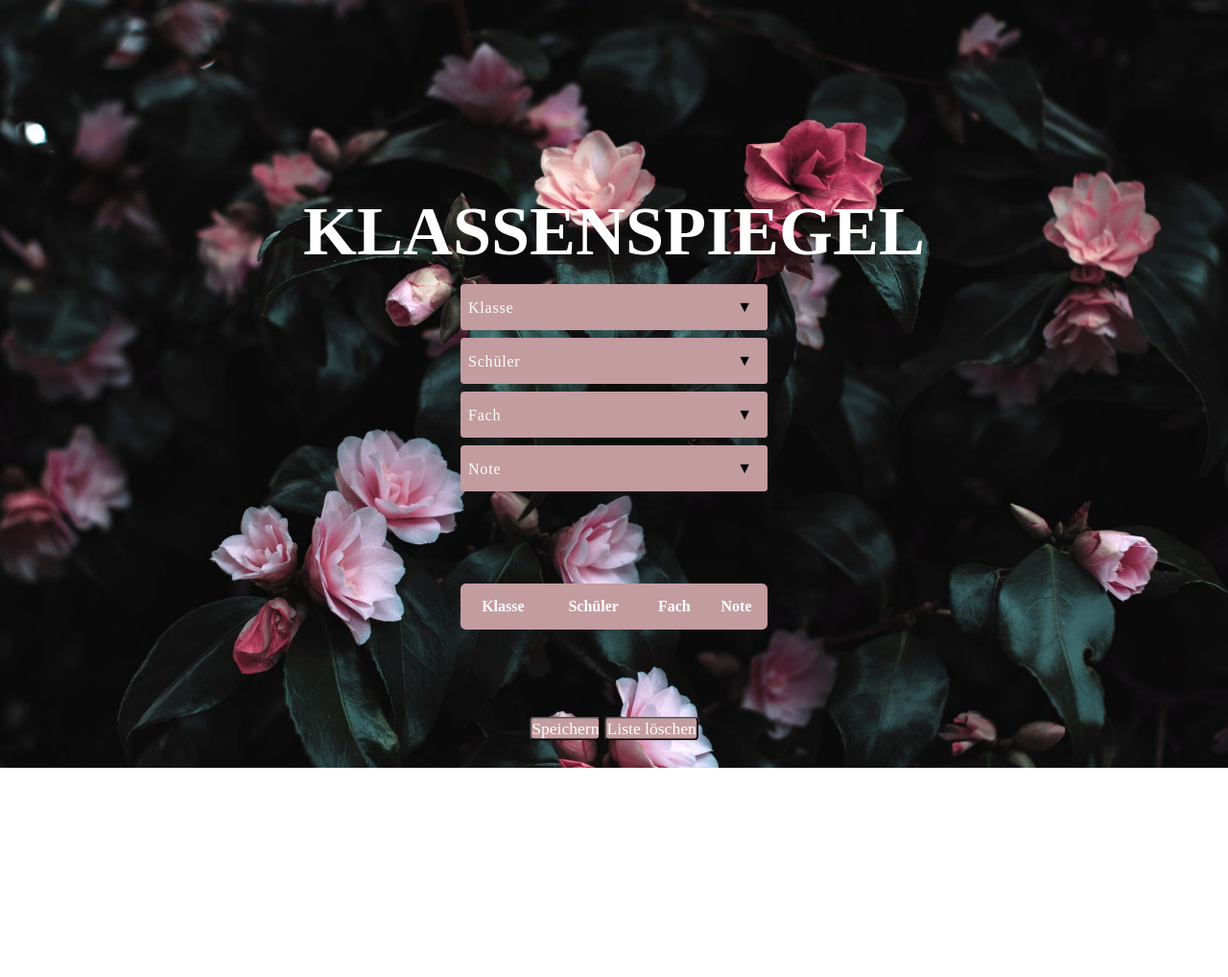
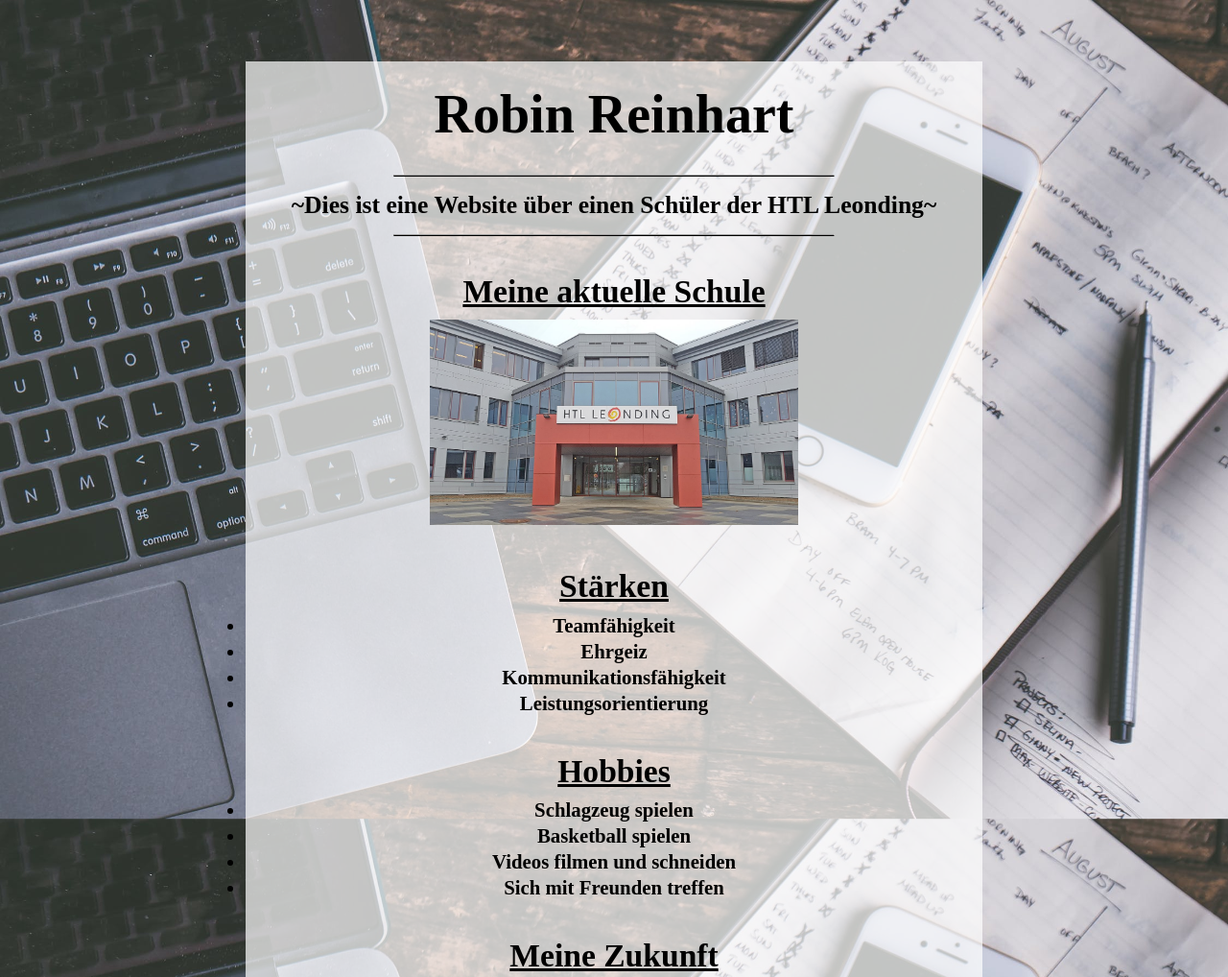
Before and after one commit to reini-java/reini-java.github.io, a plain HTML site: page index.html in a window 1280 px wide. Shown: the top 1018 px of the page at 96% size. Before the commit the page ends 800 px from the top, so only its background shows below. Drawn offline with Linux system fonts and the light colour scheme.

Commit message:
finished website

```diff
--- a/index.html
+++ b/index.html
@@ -1,80 +1,54 @@
 <!DOCTYPE html>
 <html>
     <head>
+
         <meta charset="utf-8">
-        <title>Github</title>
-        <script language="javascript" type="text/javascript" src="script.js"></script>
+        <title>Robin Reinhart</title>
         <link rel="stylesheet" type="text/css" href="style.css">
     </head>
     <body>
 
-        <h1>KLASSENSPIEGEL</h1>
+        <div id="content">
+        <h1>Robin Reinhart</h1>
+
+        <hr>
+
+        <h3>~Dies ist eine Website über einen Schüler der HTL Leonding~</h3>
+
+        <hr>
 
 
-        <form>
+        <h2>Meine aktuelle Schule</h2>
+            <a href="https://www.htl-leonding.at/"><img src="htlleonding.jpg" height="auto" width="50%" alt="Klick mich!"></a>
 
-    <div id="class">
-            <div class="select">
-            <select name="slt-1" id="myClass"  id="slt-1" onchange="names();">
-                  <option hidden>Klasse</option>
-                  <option value="1AHITM">1AHITM</option>
-                  <option value="1BHITM">1BHITM</option>
-                  <option value="2AHITM">2AHITM</option>
-                  <option value="2BHITM">2BHITM</option>
 
-            </select>
-            </div>
+            <h2>Stärken</h2>
+            <ul>
+                <li>Teamfähigkeit</li>
+                <li>Ehrgeiz</li>
+                <li>Kommunikationsfähigkeit</li>
+                <li>Leistungsorientierung</li>
+            </ul>
+
+        <h2>Hobbies</h2>
+        <ul>
+            <li>Schlagzeug spielen</li>
+            <li>Basketball spielen</li>
+            <li>Videos filmen und schneiden</li>
+            <li>Sich mit Freunden treffen</li>
+        </ul>
+
+
+
+
+        <h2>Meine Zukunft</h2>
+        <p>Ich möchte die Htl Leonding abschließen.<br>Nach dem anschließenden Bundesheeraufenthalt möchte ich gerne Lehramt studieren. </p>
+
     </div>
-            <div id="name">
-            <div class="select">
-            <select name="slt-1"  id="myName">
-                  <option hidden>Schüler</option>
-            </select>
-            </div>
-                </div>
+    <script>
 
-            <div id="fach">
-            <div class="select">
-            <select name="slt-1" id="mySubject">
-                  <option hidden>Fach</option>
-                  <option value="mathe">Mathematik</option>
-                  <option value="englisch">Englisch</option>
-                  <option value="deutsch">Deutsch</option>
-                  <option value="chemie">Chemie</option>
-                  <option value="medientechnik">Medientechnik</option>
-            </select>
-        </div>
-    </div>
-            <div id="note">
-            <div class="select">
-            <select name="slt-1" id="myMark">
-                  <option hidden>Note</option>
-                  <option value="sehrgut">1</option>
-                  <option value="gut">2</option>
-                  <option value="befriedigend">3</option>
-                  <option value="genuegnd">4</option>
-                  <option value="nichtgenügend">5</option>
+        alert("Diese Website verwendet eigene Cookies. Wenn Sie damit einverstanden sind, drücken Sie auf OK.");
 
-            </select>
-                </div>
-    </div>
-
-            <div id="buttons">
-            <input class="button" type="button" value="Speichern" onclick="print();" id="button_print">
-            <input class="button" type="button" value="Liste löschen" onclick="reload();" id="button_reload">
-                </div>
-
-        </form>
-
-        <table id="ausgabe">
-
-            <tr>
-              <th>Klasse</th>
-              <th>Schüler</th>
-              <th>Fach</th>
-              <th>Note</th>
-            </tr>
-
-        </table>
-        </body>
+    </script>
+    </body>
 </html>
--- a/script.js
+++ /dev/null
@@ -1,113 +0,0 @@
-var namen = new Array();
-		var tabelle = new Array();
-		var counter = 0;
-        var start;
-
-
-
-          function reload(){
-            window.location.reload();
-        }
-
-
-		function names(){
-
-          document.getElementById("myName").innerHTML = '<option hidden>' + "Schüler"+'</option>';
-
-			switch(document.getElementById("myClass").value){
-				case "1AHITM":
-
-					namen[0] = "Karl";
-					namen[1] = "Lena";
-					namen[2] = "Herbert";
-					namen[3] = "Lisa";
-					namen[4] = "Michael";
-
-				break;
-
-				case "2AHITM":
-
-					namen[0] = "Friedrich";
-					namen[1] = "Fred";
-					namen[2] = "Maximilian";
-					namen[3] = "Chantal";
-					namen[4] = "Lara";
-				break;
-
-				case "1BHITM":
-
-					namen[0] = "Emily";
-					namen[1] = "Jana";
-					namen[2] = "Petar";
-					namen[3] = "Marko";
-					namen[4] = "Tobias";
-				break;
-
-                    case "2BHITM":
-
-					namen[0] = "Heiko";
-					namen[1] = "Alexandra";
-					namen[2] = "Moritz";
-					namen[3] = "Christian";
-					namen[4] = "Robin";
-				break;
-
-
-			}
-
-
-			for(var i = 0; i < 5; i++){
-				document.getElementById("myName").innerHTML += '<option>' + namen[i] + '</option>';
-			}
-		}
-
-
-  function print(){
-          var boolean = false;
-
-
-      		var klasse = document.getElementById("myClass").value;
-			var name = document.getElementById("myName").value;
-			var fach = document.getElementById("mySubject").value;
-			var note = document.getElementById("myMark").value;
-
-			if (klasse != "Klasse" && name != "Schüler" && fach != "Fach" && note != "Note"){
-
-                for(var i = 0; i < counter; i++){
-                   if(tabelle[i][0]  == klasse && tabelle[i][1] == name && tabelle[i][2] == fach && tabelle[i][3] == note) {
-                       alert("Der selbe Schueler mit der gleichen Note wurde berits eingetragen");
-                       boolean = true;
-
-                   }else if(tabelle[i][0]== klasse && tabelle[i][1] == name && tabelle[i][2] == fach ) {
-                         tabelle[i][3] = note;
-
-                      boolean = true;
-
-                   }
-                }
-
-
-                if(boolean != true){
-
-
-					tabelle[counter] = new Array();
-					tabelle[counter][0] = klasse;
-					tabelle[counter][1] = name;
-					tabelle[counter][2] = fach;
-					tabelle[counter][3] = note;
-
-					counter++;
-
-				}
-                document.getElementById("ausgabe").innerHTML = '<tr><th>' + "Klasse" + '</th><th>'+ "Name" + '</th><th>'+ "Fach" + '</th><th>'+ "note" + '</th><tr>';
-				for (var j = 0; j < counter; j++){
-						document.getElementById("ausgabe").innerHTML += '<tr><td>' + tabelle[j][0] + '</td><td>' + tabelle[j][1] + '</td><td>' + tabelle[j][2] + '</td><td>' + tabelle[j][3] + '</td></tr>';
-
-
-				}
-
-            }else{
-                alert("Es wurde noch nicht überall etwas eingegeben!")
-            }
-
-  }
--- a/style.css
+++ b/style.css
@@ -1,155 +1,63 @@
 *{
-    margin: 0;
+    margin:0;
     padding: 0;
+}
+
+body{
+    text-align: center;
+    background-image: url(background.jpeg);
+    background-repeat: no-repeat;
+    background-position: center;
+    background-size: cover;
+    background-attachment: fixed;
 
 }
 
-body{
-    background-image: url(hintergrund.jpeg);
-    background-size: cover;
-    background-repeat: no-repeat;
-    background-attachment: fixed;
-    background-position: center;
+#content{
+    background-color: rgba(255,255, 255, 0.7);
+    margin: 5% 20%;
+}
 
+hr{
+    border-bottom: black solid 1px;
+    margin: 1% 20%;
 }
 
 h1{
-    color: white;
-    text-align: center;
-    font-family: 'Lateef', cursive;
-    font-size: 9vh;
-    margin-top: 25vh;
-    font-family: 'Cinzel', serif;
+    font-size: 350%;
+    padding: 3%;
 }
 
-
-
-
-
-#class{
-    position: absolute;
-    top: 40%;
-    left: 50%;
-    transform: translate(-50%, -50%);
-
+h3{
+    font-size: 160%;
+    padding: 1% 0 1%;
 }
 
-#name{
-    position: absolute;
-    top: 47%;
-    left: 50%;
-    transform: translate(-50%, -50%);
-
-}
-#fach{
-    position: absolute;
-    top: 54%;
-    left: 50%;
-    transform: translate(-50%, -50%);
-
-}
-#note{
-    position: absolute;
-    top: 61%;
-    left: 50%;
-    transform: translate(-50%, -50%);
-
+h2{
+    margin:5% 0 1%;
+    font-size: 210%;
+    text-decoration: underline;
 }
 
+ul li{
 
-/*Infos*/
-
-#info{
-    background: #c39c9f;
-    text-align: center;
-    margin-left: 20%;
-    margin-top: 40vh;
-    padding: 2vh 6vh 6vh 6vh;
-    width: 52%;
-    border-radius: 100px;
-    z-index: 0;
+    font-weight: bold;
+    font-size: 130%;
+    padding: 0.2%;
 }
 
-#info h2{
-    display: inline;
-    padding: 7vh 4vh 1vh;
-    margin: 3vh;
-    color: white;
-    font-size: 24px;
-    border-bottom: solid white 1px;
+p{
+    font-weight: bold;
+    font-size: 130%;
+    padding: 1%;
 }
 
-/*eingabe*/
-
-select{
-    appearance:none;
-    outline: none;
-    box-shadow: none;
-    background: #c39c9f;
-    border: 0 !important;
-    font-family: 'Cinzel', serif;
-
+img{
+    opacity: 0.95;
+    border:solid 3px rgba(255,255, 255, 0);
+    transition: opacity 1s, border 1s;
 }
-
-.select{
-    position: relative;
-    display: block;
-    width: 20em;
-    height: 3em;
-    background: #c39c9f;
-    overflow: hidden;
-    line-height: 3;
-    border-radius: .25em;
+img:hover{
+    opacity: 0.8;
+    border:solid 3px rgba(255,255, 255, 0.5);
 }
-
-select{
-    width: 100%;
-    height: 100%;
-    margin: 0;
-    padding: 0 0 0 .5em;
-    color: white;
-    font-size: 1em;
-    letter-spacing: .8px;
-    cursor: pointer;
-}
-
-.select:after{
-    content: '\25bc';
-    position: absolute;
-    top: 0;
-    right: 0;
-    bottom: 0;
-    padding: 0 1em;
-    background: #c39c9f;
-}
-
-#ausgabe{
-    position: absolute;
-    top: 79%;
-    left: 50%;
-    transform: translate(-50%, -50%);
-    height: 3em;
-    width: 20em;
-    color: white;
-    background-color:#c39c9f;
-    border-radius: .35em;
-    font-family: 'Cinzel', serif;
-
-
-}
-
-#buttons{
-    position: absolute;
-    bottom: 2%;
-    left: 50%;
-    transform: translate(-50%, -50%);
-    margin-top: 3%;
-}
-
-.button{
-    font-size: 1.1em;
-    font-family:'Cinzel', serif;
-    color: white;
-    background-color: #c39c9f;
-    border-radius: .25em;
-}
```
Also changed, not shown: background.jpeg (added), hintergrund.jpeg (deleted), htlleonding.jpg (added).
